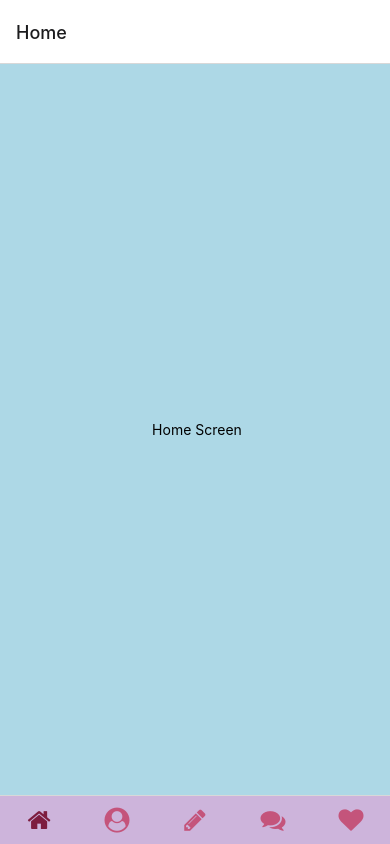
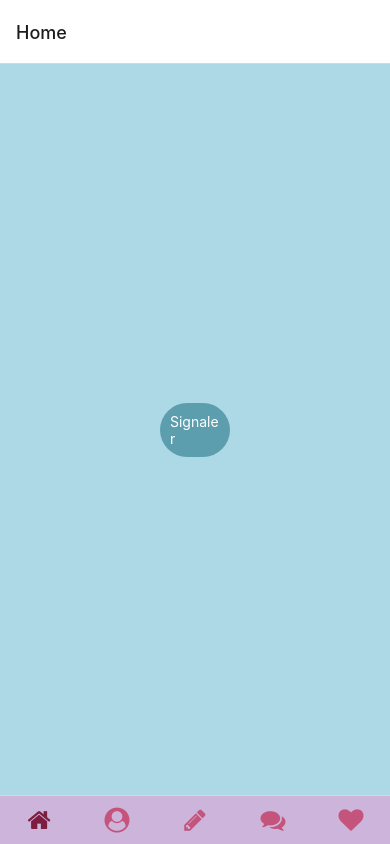
Before and after one commit to Mal0wn/DI4M_mobile, a React Native app: screen / in a window 390 px wide. Built offline with nearby package versions, Linux system fonts and the light colour scheme.

Commit message:
UIButton ok RAF size

```diff
--- /dev/null
+++ b/components/UIButton.js
@@ -0,0 +1,116 @@
+import React from 'react';
+import { Text, StyleSheet, Pressable } from 'react-native';
+
+export default function UIButton(props) {
+  const { buttonColor, buttonValue, size } = props;
+
+function button(buttonColor) {
+
+		if (buttonColor === 'red') {
+			console.log('bt red')
+			return styles.buttonRed;
+		} else {
+			console.log("bt blue")
+			return styles.buttonBlue;
+		}
+	}
+
+
+
+  return (
+    <Pressable style={[button(buttonColor) , styles[size]]} >
+      <Text style={styles.text}>{buttonValue}</Text>
+    </Pressable>
+  );
+}
+
+const styles = StyleSheet.create({
+  buttonRed : {
+		backgroundColor : '#7D1D3F',
+		width: '100%',
+		borderRadius : 60,
+		padding:10
+		},
+		buttonBlue : {
+		backgroundColor : '#5C9EAD',
+		width: '100%',
+		borderRadius : 60,
+		padding:10
+		},
+		text : {
+			size : 12,
+			color : 'white'
+		},
+		small : {
+			width : 24
+		},
+		medium : {
+			width : 50
+		},
+		large : {
+			width : 70
+		},
+});
+
+
+
+/*import React from "react";
+import { Button , TouchableHighlight , Text, StyleSheet } from 'react-native';
+import Pressable from "react-native/Libraries/Components/Pressable/Pressable";
+
+export default function UIButton(props) {
+  const { buttonValue , size , buttonColor } = props;
+
+function button(buttonColor) {
+
+		if (buttonColor === 'red') {
+			console.log('bt red')
+			return styles.buttonRed;
+		} else {
+			console.log("bt blue")
+			return styles.buttonBlue;
+		}
+	}
+	return (
+
+	<Pressable style={[button(buttonColor), styles[size]]} >
+
+		<Text style={styles.text}> { buttonValue } </Text>
+
+	</Pressable>
+
+
+	)
+
+}
+
+
+const styles = StyleSheet.create({
+		buttonRed : {
+		backgroundColor : 'red',
+		width: '100%',
+		borderRadius : 60
+		},
+		buttonBlue : {
+		backgroundColor : 'black',
+		width: '100%',
+		borderRadius : 60
+		},
+		text : {
+			size : 12,
+			color : 'white'
+		},
+		small : {
+			width : 24
+		},
+		medium : {
+			width : 50
+		},
+		large : {
+			width : 70
+		}
+
+
+	})
+
+	*/
--- a/screens/HomeScreen.js
+++ b/screens/HomeScreen.js
@@ -1,11 +1,13 @@
 import { React } from 'react';
 import { View , Text , StyleSheet } from 'react-native'
+import UIButton from '../components/UIButton'
 
 const HomeScreen = () => {
-
+console.log(UIButton)
 	return (
 		<View style={styles.container}>
-			<Text> Home Screen</Text>
+			<UIButton size= 'large' buttonColor='blue' buttonValue='Signaler'   />
+
 		</View>
 	)
 
@@ -20,5 +22,5 @@ const styles = StyleSheet.create ( {
 	}
 
 })
-
+console.log('UIButton ' + UIButton)
 export default HomeScreen;
```
